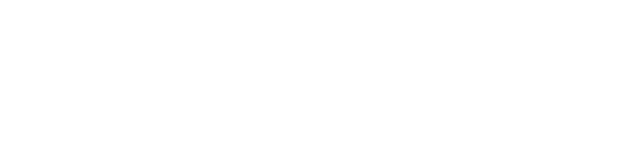
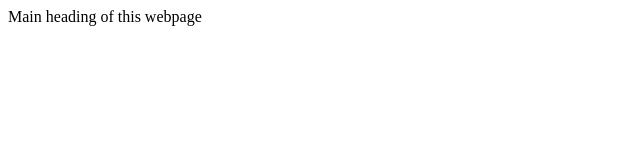
Before and after one commit to Aar7/new-repo, a plain HTML site: page index.html in a window 1280 px wide. Shown: the whole page, without its empty margins (0-640 px from the left). Drawn offline with Linux system fonts and the light colour scheme.

Commit message:
Added a heading to the index.html

```diff
--- a/index.html
+++ b/index.html
@@ -6,6 +6,6 @@
     <title>Document</title>
 </head>
 <body>
-
+    <header>Main heading of this webpage</header>
 </body>
 </html>
```
